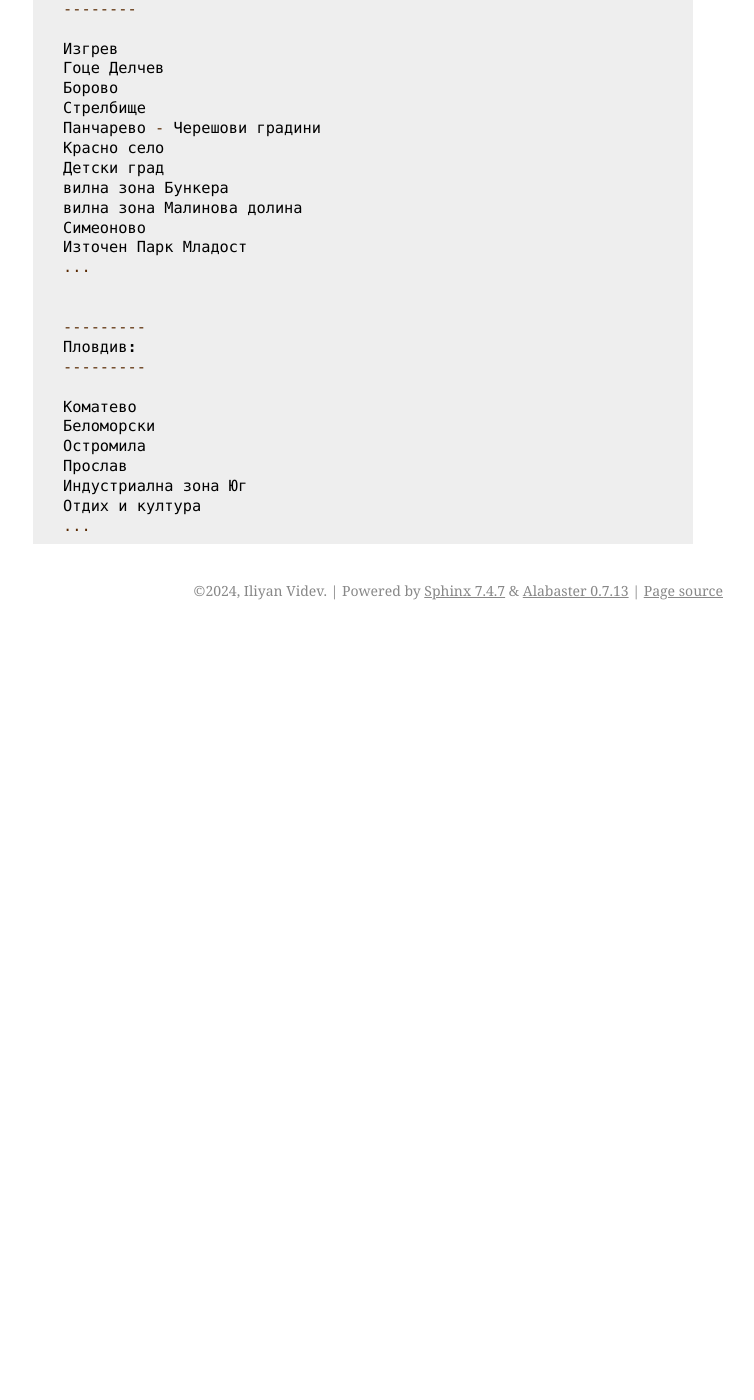
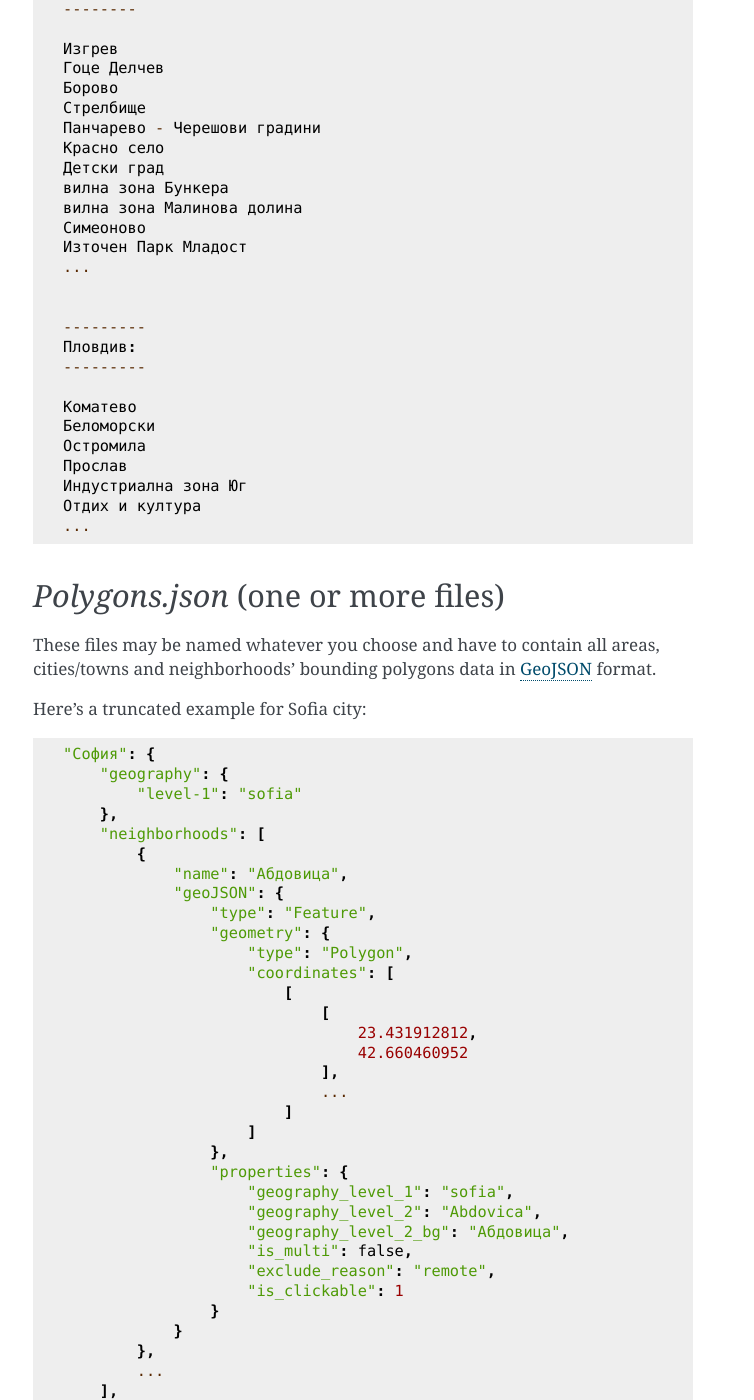
Before and after one commit to ivi-dev/appraiser-geo, a Sphinx documentation site: the page built from docs/source/data_format.rst, in a window 1280 px wide and 1400 px high, scrolled down 1406 px. Shown: the whole window, without its empty margins (387-1141 px from the left). Built offline with Sphinx 7.4.7, drawn with Linux system fonts in a browser that asks for light colours; before the commit the page ends 2036 px from its top, so only the background shows below that; some of the changed text lies outside the part shown.

Commit message:
Update docs

```diff
--- a/docs/source/data_format.rst
+++ b/docs/source/data_format.rst
@@ -105,3 +105,73 @@ names of neighborhoods located in that city.
     Индустриална зона Юг
     Отдих и култура
     ...
+
+
+.. _polygons-format:
+
+*Polygons.json* (one or more files)
+-----------------------------------
+
+These files may be named whatever you choose and have to contain all
+areas, cities/towns and neighborhoods' bounding polygons data in
+`GeoJSON <https://geojson.org/>`_ format.
+
+Here's a truncated example for Sofia city:
+
+::
+
+    "София": {
+        "geography": {
+            "level-1": "sofia"
+        },
+        "neighborhoods": [
+            {
+                "name": "Абдовица",
+                "geoJSON": {
+                    "type": "Feature",
+                    "geometry": {
+                        "type": "Polygon",
+                        "coordinates": [
+                            [
+                                [
+                                    23.431912812,
+                                    42.660460952
+                                ],
+                                ...
+                            ]
+                        ]
+                    },
+                    "properties": {
+                        "geography_level_1": "sofia",
+                        "geography_level_2": "Abdovica",
+                        "geography_level_2_bg": "Абдовица",
+                        "is_multi": false,
+                        "exclude_reason": "remote",
+                        "is_clickable": 1
+                    }
+                }
+            },
+            ...
+        ],
+        "geoJSON": {
+            "type": "Feature",
+            "geometry": {
+                "type": "Polygon",
+                "coordinates": [
+                    [
+                        [
+                            23.338,
+                            42.865
+                        ],
+                        ...
+                    ]
+                ]
+            },
+            "properties": {
+                "geography_level_1": "sofia",
+                "is_multi": false,
+                "is_clickable": 1
+            }
+        },
+        "isCity": true
+    }
```
Also changed, not shown: other parts of docs/source/data_format.rst (+1 -1 lines).
